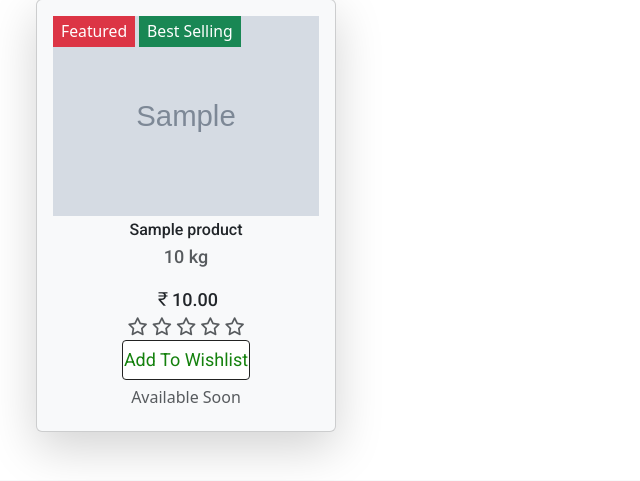
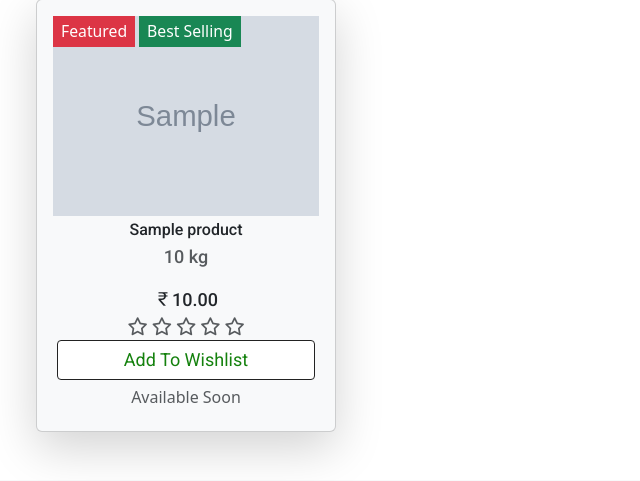
Before and after one commit to Ebishine03/alps-demo-vercel, a Django app: page /search/ in a window 768 px wide. Shown: the part 131-612 px from the top of the page, without its empty margins (0-640 px from the left). Run offline with Django 5.2, Linux system fonts and the light colour scheme; tables that the repository leaves empty hold one stand-in row (values such as "Sample post"); grey boxes marked "Sample" are stand-in pictures; parts of the project's set-up code (start-up, migrations or seed data) failed here and were passed over; some web fonts are replaced.

Commit message:
Css Changeee

```diff
--- a/static/css/index.css
+++ b/static/css/index.css
@@ -803,6 +803,9 @@ color: #000000 ;
       width: 300px;
 
     }
+    .button-cart-m{
+      width: 97%;
+    }
     .psr-l{
       width: 48rem;
     }
```
